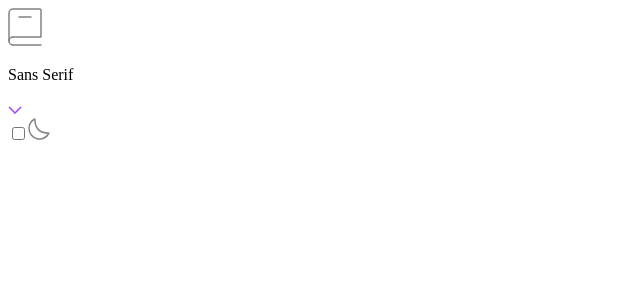
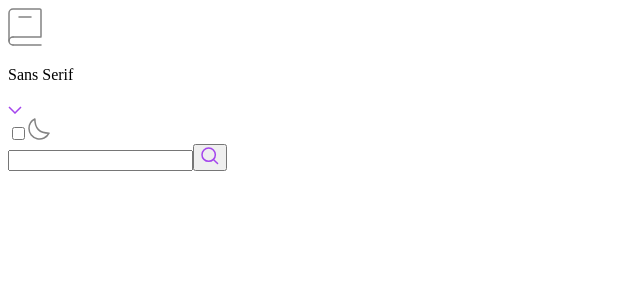
Before and after one commit to azanra/dictionary-web-app, a React (Vite) app: page / in a window 1280 px wide. Shown: the top 300 px of the page, without its empty margins (0-640 px from the left). Built offline with nearby package versions, Linux system fonts and the light colour scheme.

Commit message:
feat: create input for searching in dictionary

```diff
--- a/src/pages/components/Header.jsx
+++ b/src/pages/components/Header.jsx
@@ -1,5 +1,6 @@
 import Dictionary from "../../assets/svg/Dictionary.svg?react";
 import FontDropdown from "./FontDropdown";
+import Input from "./Input";
 import ThemeSwitcher from "./ThemeSwitcher";
 
 const Header = () => {
@@ -12,6 +13,7 @@ const Header = () => {
         <FontDropdown />
         <ThemeSwitcher />
       </div>
+      <Input />
     </div>
   );
 };
--- /dev/null
+++ b/src/pages/components/Input.jsx
@@ -0,0 +1,16 @@
+import IconSearch from "../../assets/svg/IconSearch.svg?react";
+
+const Input = () => {
+  return (
+    <div>
+      <form action="">
+        <input type="text" name="" id="" />
+        <button type="submit">
+          <IconSearch />
+        </button>
+      </form>
+    </div>
+  );
+};
+
+export default Input;
```
Also changed, not shown: src/assets/svg/IconSearch.svg (renamed from src/assets/svg/icon-search.svg).
